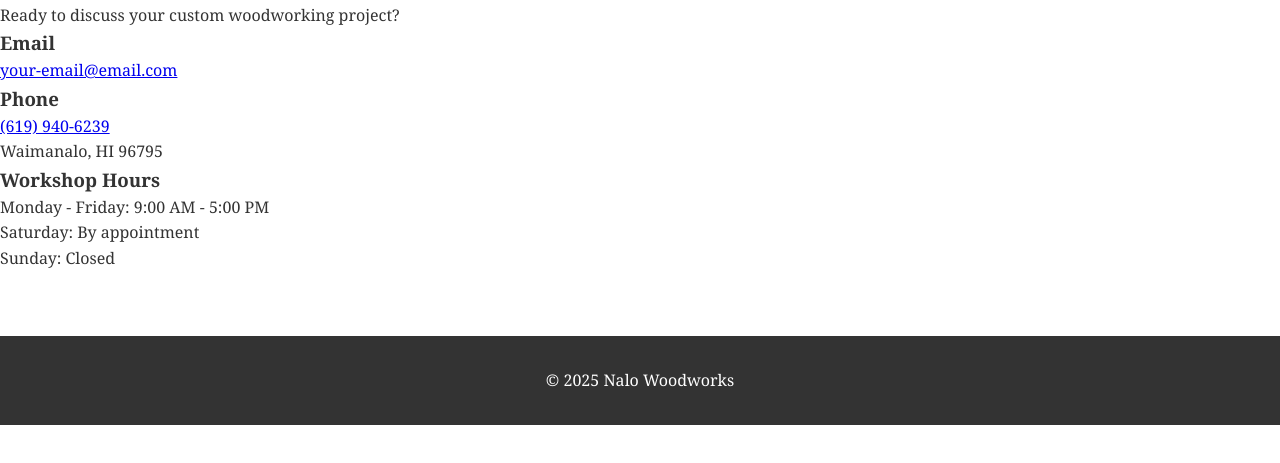
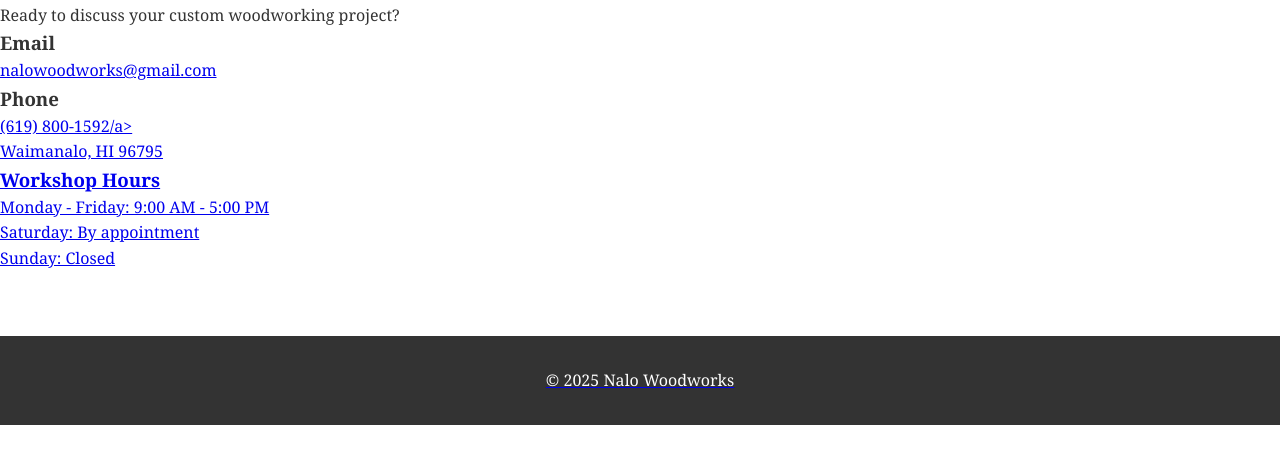
Before and after one commit to halarnold2000/nalowoodworks, a plain HTML site: page contact.html in a window 1280 px wide. Shown: the part 119-582 px from the top of the page. Drawn offline with Linux system fonts and the light colour scheme.

Commit message:
your message

```diff
--- a/contact.html
+++ b/contact.html
@@ -25,12 +25,12 @@
         <div class="contact-info">
             <div class="contact-method">
                 <h3>Email</h3>
-                <p><a href="mailto:your-email@email.com">your-email@email.com</a></p>
+                <p><a href="mailto:nalowoodworks@gmail.com">nalowoodworks@gmail.com</a></p>
             </div>
 
             <div class="contact-method">
                 <h3>Phone</h3>
-                <p><a href="tel:+1234567890">(619) 940-6239</a></p>
+                <p><a href="tel:+1 (619) 800-1592">(619) 800-1592/a></p>
             </div>
 
             <div class="contact-method">
```
